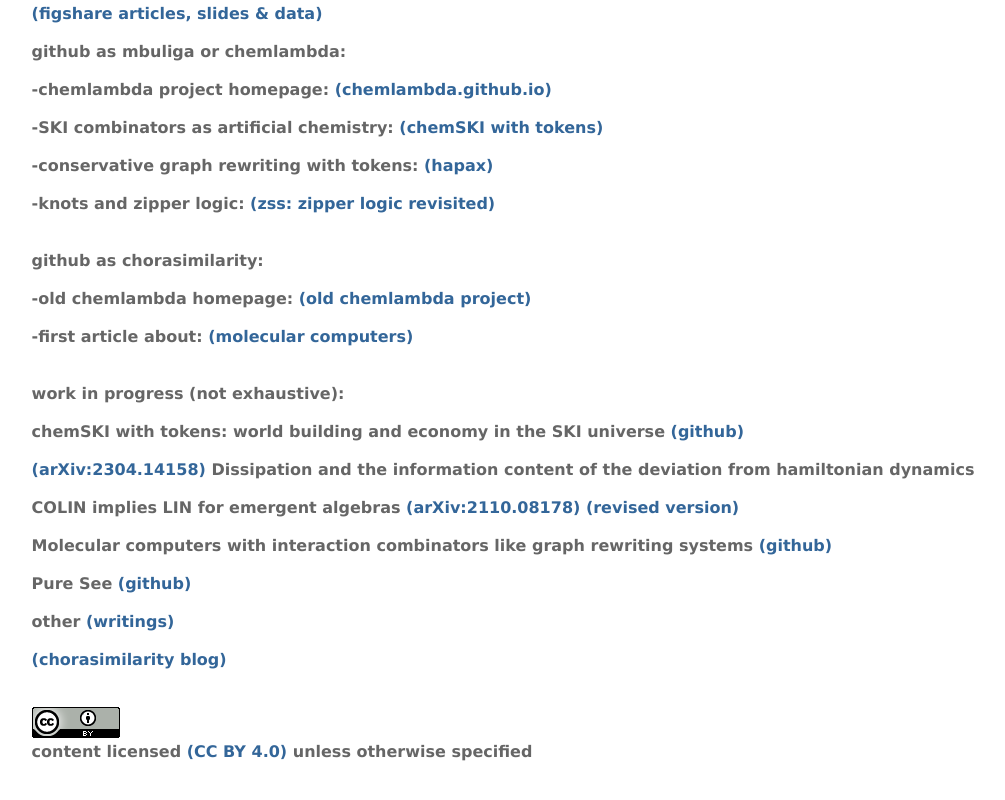
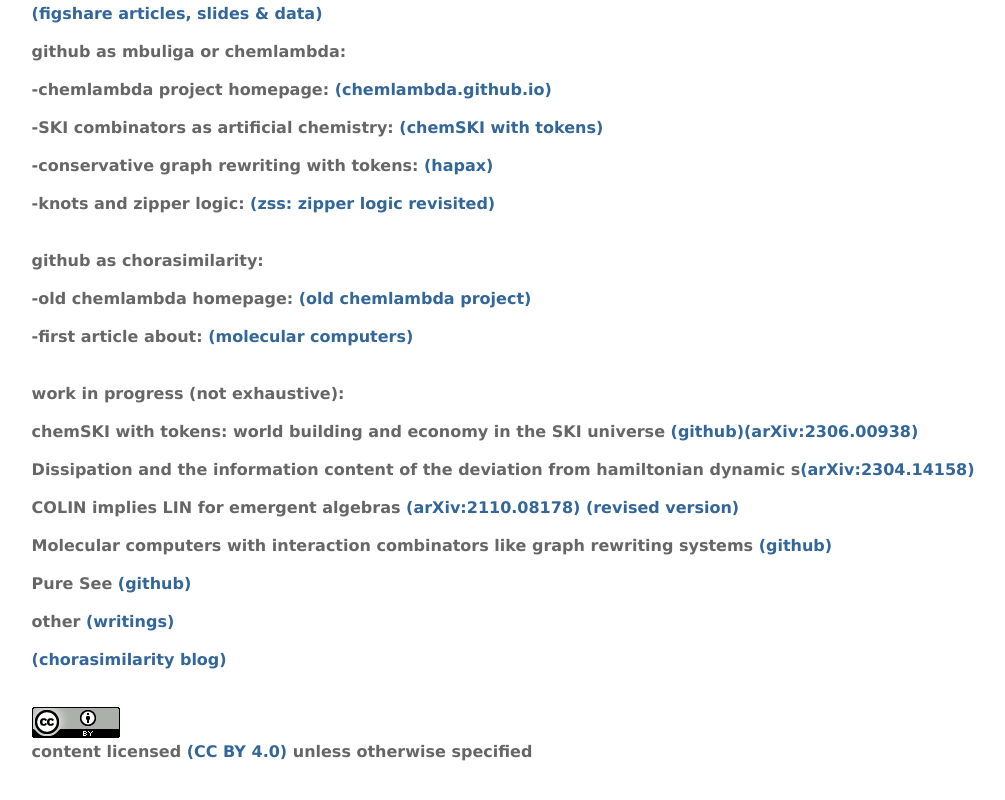
Before and after one commit to mbuliga/mbuliga.github.io, a plain HTML site: page index.html in a window 1280 px wide. Shown: the part 539-1339 px from the top of the page, without its empty margins (90-1095 px from the left). Drawn offline with Linux system fonts and the light colour scheme.

Commit message:
Update index.html

```diff
--- a/index.html
+++ b/index.html
@@ -120,15 +120,14 @@ I put most of my work in arXiv, figshare or program repositories, because the pr
 
 
 <tr><td>
-chemSKI with tokens: world building and economy in the SKI universe <a href="https://mbuliga.github.io/chemski/chemski-with-tokens.html">(github)</a>
+chemSKI with tokens: world building and economy in the SKI universe <a href="https://mbuliga.github.io/chemski/chemski-with-tokens.html">(github)</a><a href="https://arxiv.org/abs/2306.00938">(arXiv:2306.00938)</a>
 </td></tr>
 
 <tr><td>&nbsp;
 </td></tr>
 
  <tr><td>
-<a href="https://arxiv.org/abs/2304.14158">(arXiv:2304.14158)</a>
- Dissipation and the information content of the deviation from hamiltonian dynamics<span style="color: rgb(102, 153, 204);">
+ Dissipation and the information content of the deviation from hamiltonian dynamic s<a href="https://arxiv.org/abs/2304.14158">(arXiv:2304.14158)</a>
 </td></tr>
 
 <tr><td>&nbsp;
```
